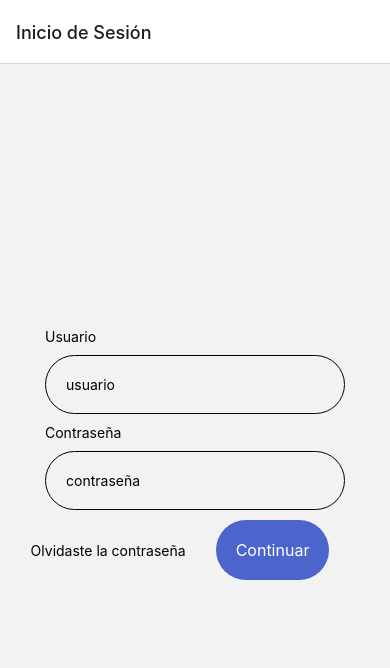
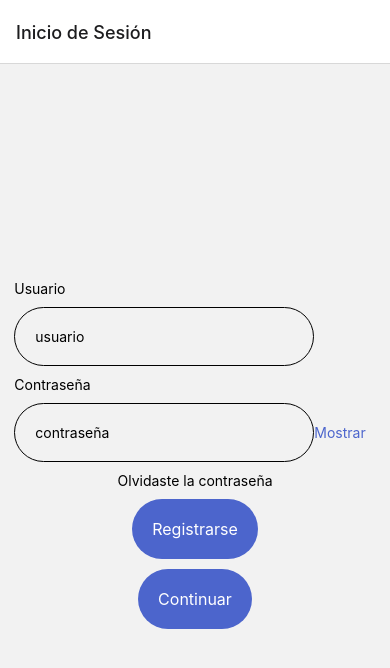
Before and after one commit to sebasurto/Fronted-Aula-Sensorial, a React Native app: screen / in a window 390 px wide. Shown: the top 668 px of the page. Built offline with nearby package versions, Linux system fonts and the light colour scheme.

Commit message:
Login y formulario de registro conectado con el backend

```diff
--- /dev/null
+++ b/apiUrl.js
@@ -0,0 +1 @@
+export const apiUrl = 'https://backend-aula-sensorial.onrender.com';
--- a/src/pages/Login.jsx
+++ b/src/pages/Login.jsx
@@ -1,10 +1,42 @@
 import React from "react";
-import { View, Text, Pressable, TextInput, StyleSheet } from "react-native";
+import { View, Text, Pressable, TextInput, StyleSheet, Alert } from "react-native";
+import { apiUrl } from '../../apiUrl';
 
-function TactileSystem({ navigation }) {
+function Login({ navigation }) {
   const [userName, setUserName] = React.useState("");
   const [password, setPassword] = React.useState("");
+  const [isPasswordVisible, setIsPasswordVisible] = React.useState(false);
 
+  const handleLogin = async () => {
+    try {
+      const response = await fetch(`${apiUrl}/auth/login`, {
+        method: 'POST',
+        headers: {
+          'Content-Type': 'application/json'
+        },
+        body: JSON.stringify({ user: userName, password: password })
+      });
+
+      if (response.status === 200) {
+        // Navegar a la pantalla siguiente tras el inicio de sesión exitoso
+        navigation.navigate("Controlador central");
+      } else if (response.status === 401) {
+        Alert.alert("Error", "Credenciales inválidas");
+      } else if (response.status === 404) {
+        Alert.alert("Error", "Usuario no existe");
+      } else if (response.status === 500) {
+        Alert.alert("Error", "Error interno del servidor");
+      } else {
+        const data = await response.json();
+        Alert.alert("Error", data.message || "Error desconocido al iniciar sesión");
+      }
+    } catch (error) {
+      Alert.alert("Error", error.message || "Error al conectar con el servidor");
+    }
+  };
+  const togglePasswordVisibility = () => {
+    setIsPasswordVisible(!isPasswordVisible);
+  };
   return (
     <View style={styles.view}>
       <View style={styles.viewTextInput}>
@@ -13,20 +45,23 @@ function TactileSystem({ navigation }) {
           style={styles.textInput}
           value={userName}
           placeholder="usuario"
-          onChange={(e) => {
-            setUserName(e.target.value);
-          }}
+          onChangeText={setUserName}
         />
         <Text>Contraseña</Text>
+        <View style={styles.passwordContainer}>
           <TextInput
             style={styles.textInput}
             value={password}
             placeholder="contraseña"
-          secureTextEntry={true}
-          onChange={(e) => {
-            setPassword(e.target.value);
-          }}
+            secureTextEntry={!isPasswordVisible}
+            onChangeText={setPassword}
           />
+          <Pressable onPress={togglePasswordVisibility}>
+              <Text style={styles.showHideText}>
+                {isPasswordVisible ? 'Ocultar' : 'Mostrar'}
+              </Text>
+            </Pressable>
+          </View>
       </View>
       <View style={styles.viewPressable}>
        <Pressable>
@@ -34,7 +69,12 @@ function TactileSystem({ navigation }) {
         </Pressable>
         <Pressable
           style={styles.pressable}
-          onPress={() => navigation.navigate("Controlador central")}
+          onPress={() => navigation.navigate("Formulario de registro")}>
+          <Text style={styles.text}>Registrarse</Text>
+        </Pressable>
+        <Pressable
+          style={styles.pressable}
+          onPress={handleLogin}
         >
           <Text style={styles.text}>Continuar</Text>
         </Pressable>
@@ -44,6 +84,16 @@ function TactileSystem({ navigation }) {
 }
 
 const styles = StyleSheet.create({
+  passwordContainer: {
+    flexDirection: 'row',
+    //justifyContent: 'space-between',
+    alignItems: 'center',
+    width: '100%',
+  },
+  showHideText: {
+    color: '#4c65cc',
+    paddingRight: 10,
+  },
   view: {
     flex: 1,
     flexDirection: "column",
@@ -57,7 +107,7 @@ const styles = StyleSheet.create({
     rowGap: 10,
   },
   viewPressable: {
-    flexDirection: "row",
+    flexDirection: "column",
     alignItems: "center",
   },
   textInput: {
@@ -76,6 +126,7 @@ const styles = StyleSheet.create({
     marginRight: 30,
     marginLeft: 30,
     padding: 20,
+    marginTop: 10,
   },
   text: {
     color: "#ffffff",
@@ -83,4 +134,4 @@ const styles = StyleSheet.create({
   },
 });
 
-export default TactileSystem;
+export default Login;
--- /dev/null
+++ b/src/pages/RegisterScreen.jsx
@@ -0,0 +1,117 @@
+import React, { useState } from 'react';
+import { View, TextInput, Text, Alert, StyleSheet, Pressable } from 'react-native';
+
+const RegisterScreen = ({navigation}) => {
+  const [user, setUser] = useState('');
+  const [password, setPassword] = useState('');
+  const [name, setName] = useState('');
+  const [lastname, setLastname] = useState('');
+  const [error, setError] = useState('');
+
+  const registerUser = async () => {
+    try {
+      const response = await fetch(`${apiUrl}/auth/register`, {
+        method: 'POST',
+        headers: {
+          'Content-Type': 'application/json'
+        },
+        body: JSON.stringify({ user, password, name, lastname })
+      });
+
+      const data = await response.json();
+
+      if (response.status === 201) {
+        Alert.alert('Registro exitoso', 'Usuario registrado correctamente');
+        navigation.navigate("Inicio de Sesión");
+      } else if (response.status === 400) {
+        setError('Todos los campos son requeridos o el usuario ya existe');
+      } else if (response.status === 500) {
+        setError('Error del servidor interno');
+      } else {
+        throw new Error(data.message || 'Error desconocido al registrar');
+      }
+    } catch (error) {
+      setError(error.message);
+    }
+  };
+
+  return (
+    <View style={styles.view}>
+      {error ? <Text style={{ color: 'red' }}>{error}</Text> : null}
+      <View style={styles.viewTextInput}>
+      <TextInput
+          style={styles.textInput}
+          placeholder="Nombre"
+          value={name}
+          onChangeText={setName}
+        />
+        <TextInput
+          style={styles.textInput}
+          placeholder="Apellido"
+          value={lastname}
+          onChangeText={setLastname}
+        />
+        <TextInput
+          style={styles.textInput}
+          placeholder="Usuario"
+          value={user}
+          onChangeText={setUser}
+        />
+        <TextInput
+          style={styles.textInput}
+          placeholder="Contraseña"
+          value={password}
+          onChangeText={setPassword}
+          secureTextEntry
+        />
+      </View>
+      <View style={styles.viewPressable}>
+        <Pressable
+            style={styles.pressable}
+            onPress={registerUser} >
+            <Text style={styles.text} >Registrarse</Text>
+            </Pressable>
+      </View>
+    </View>
+  );
+};
+const styles = StyleSheet.create({
+    view: {
+      flex: 1,
+      flexDirection: "column",
+      justifyContent: "center",
+      alignItems: "center",
+      rowGap: 10,
+    },
+    viewTextInput: {
+      flexDirection: "column",
+      alignItems: "flex-start",
+      rowGap: 10,
+    },
+    viewPressable: {
+      flexDirection: "row",
+      alignItems: "center",
+    },
+    textInput: {
+      borderWidth: 1,
+      borderRadius: 30,
+      padding: 20,
+      width: 300,
+    },
+    pressable: {
+      flexDirection: "row",
+      columnGap: 10,
+      backgroundColor: "#4c65cc",
+      borderRadius: 30,
+      alignItems: "center", // vertical
+      justifyContent: "flex-start", // horizontal
+      marginRight: 30,
+      marginLeft: 30,
+      padding: 20,
+    },
+    text: {
+      color: "#ffffff",
+      fontSize: 16,
+    },
+  });
+export default RegisterScreen;
--- a/src/routes/MainRoutes.jsx
+++ b/src/routes/MainRoutes.jsx
@@ -11,6 +11,7 @@ import { NavigationContainer } from "@react-navigation/native";
 import { createNativeStackNavigator } from "@react-navigation/native-stack";
 import { Pressable, StyleSheet } from "react-native";
 import Ionicons from "@expo/vector-icons/Ionicons";
+import RegisterScreen from "../pages/RegisterScreen";
 
 const Stack = createNativeStackNavigator();
 function MainRoutes() {
@@ -18,6 +19,7 @@ function MainRoutes() {
     <NavigationContainer>
       <Stack.Navigator initialRouteName="Inicio de Sesión">
         <Stack.Screen name="Inicio de Sesión" component={Login} />
+        <Stack.Screen name="Formulario de registro" component={RegisterScreen} />
         <Stack.Screen name="Controlador central" component={MainScreen} />
         <Stack.Screen
           name="Sala audiovisual"
```
Lines whose indentation alone changed are shown as unchanged.
